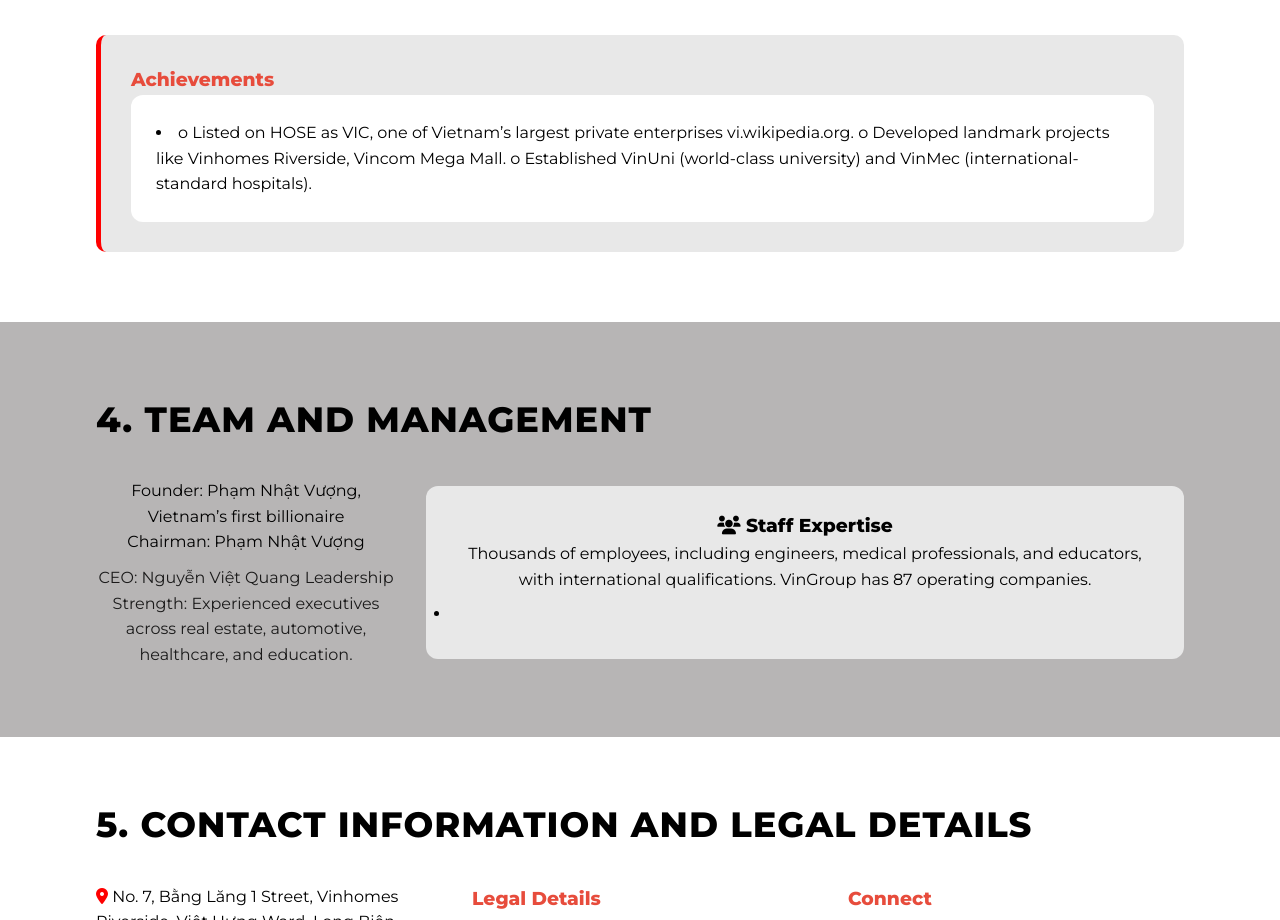
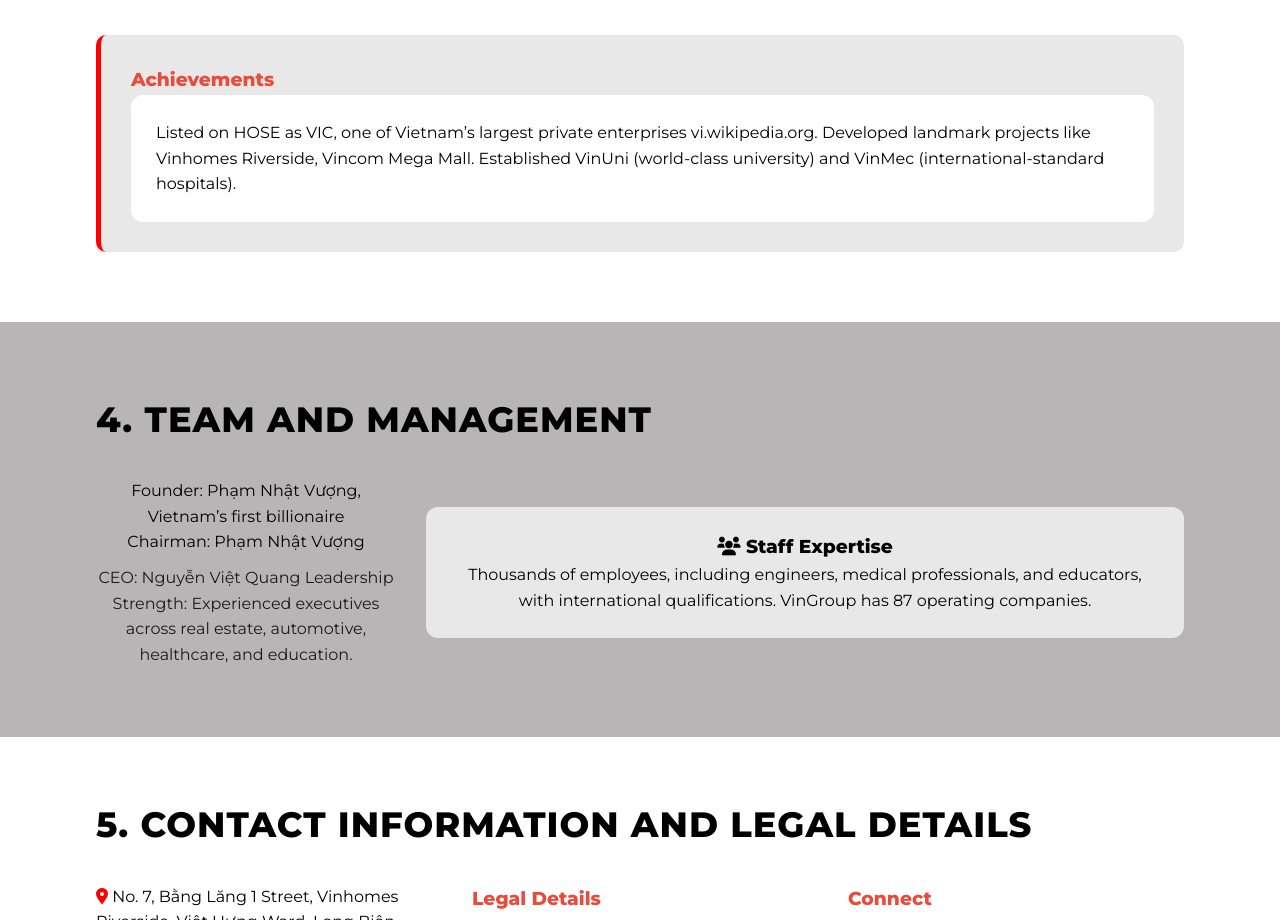
Before and after one commit to tranducdat-3121/Web_VinGr, a plain HTML site: page index.html in a window 1280 px wide. Shown: the part 2880-3800 px from the top of the page. Drawn offline with Linux system fonts and the light colour scheme.

Commit message:
Update index.html

```diff
--- a/index.html
+++ b/index.html
@@ -3,7 +3,7 @@
 <head>
     <meta charset="UTF-8">
     <meta name="viewport" content="width=device-width, initial-scale=1.0">
-    <title>dang test</title>
+    <title>thuyet_trinh</title>
     <link href="https://fonts.googleapis.com/css2?family=Montserrat:wght@400;600;800&family=Roboto:wght@300;400&display=swap" rel="stylesheet">
     <link rel="stylesheet" href="https://cdnjs.cloudflare.com/ajax/libs/font-awesome/6.0.0/css/all.min.css">
     <link rel="stylesheet" href="style_web.css">
@@ -172,10 +172,9 @@
         <div class="box-theme1">
             <h3 class="theme-red">Achievements</h3>
             <div class="box-item">
-                <li>o	Listed on HOSE as VIC, one of Vietnam’s largest private enterprises vi.wikipedia.org.
-                    o	Developed landmark projects like Vinhomes Riverside, Vincom Mega Mall.
-                    o	Established VinUni (world-class university) and VinMec (international-standard hospitals).
-                </li>
+                <p3>    Listed on HOSE as VIC, one of Vietnam’s largest private enterprises vi.wikipedia.org.</p3>
+                <p3>    Developed landmark projects like Vinhomes Riverside, Vincom Mega Mall.</p3>
+                <p3>    Established VinUni (world-class university) and VinMec (international-standard hospitals).</p3>
             <div>
         </div>
     </section>
@@ -199,9 +198,6 @@
                         Thousands of employees, including engineers, medical professionals, and educators, with international qualifications.
                         VinGroup has 87 operating companies.
                     </p>
-                    <ul class="expertise-list">
-                        <li></li>
-                    </ul>
                 </div>
             </div>
         </div>
@@ -248,4 +244,4 @@
 
     <script src="script_web.js"></script>
 </body>
-</html>
+            </html>
```
